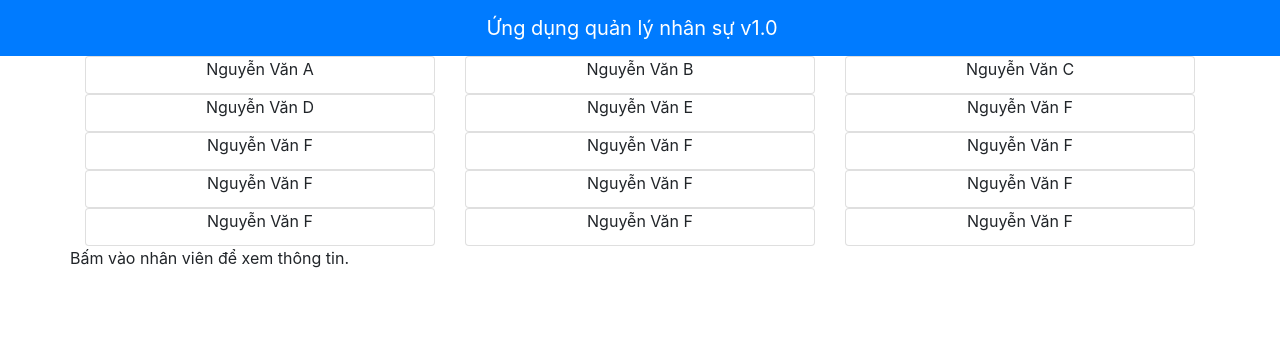
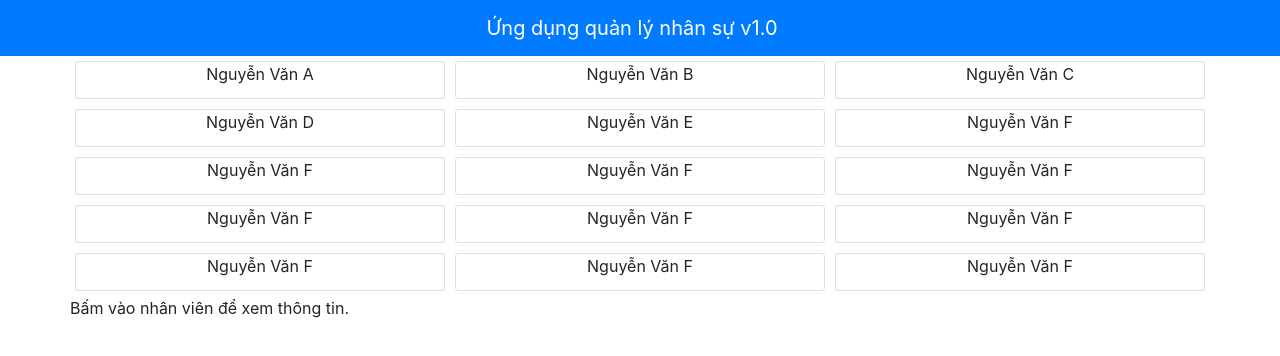
Before and after one commit to doanvanmy2302/funixreactjsasmlab, a React (Create React App) app: page / in a window 1280 px wide. Shown: the top 356 px of the page. Built offline with nearby package versions, Linux system fonts and the light colour scheme.

Commit message:
update index.css

```diff
--- a/src/StaffList/StaffListComponent.js
+++ b/src/StaffList/StaffListComponent.js
@@ -22,8 +22,9 @@ class StaffList extends Component {
 
 
       return (
-        <Card>
+
           <div className='item'>
+              <Card>
           <CardBody>
             <CardTitle>Họ và tên: {staff.name}</CardTitle>
             <CardImg src={ staff.image} alt={staff.name} />
@@ -33,8 +34,8 @@ class StaffList extends Component {
             <CardText>Số ngày nghỉ còn lại:{staff.annualLeave}</CardText>
             <CardText>Số ngày đã làm thêm:{staff.overTime}</CardText>
           </CardBody>
+        </Card>
           </div>
-        </Card>
           );
     else
       return (
--- a/src/index.css
+++ b/src/index.css
@@ -11,3 +11,7 @@ code {
   font-family: source-code-pro, Menlo, Monaco, Consolas, 'Courier New',
     monospace;
 }
+.item{
+  cursor: pointer;
+  padding: 5px 5px;
+}
```
